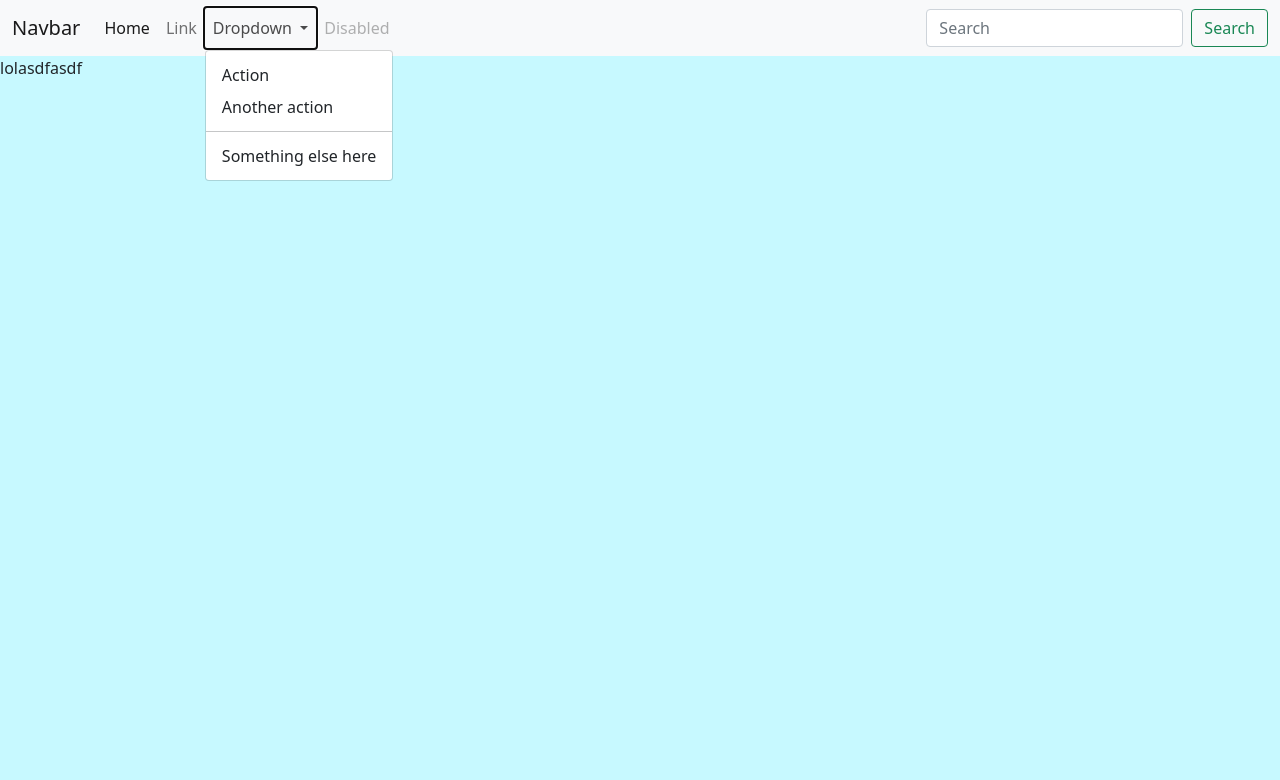
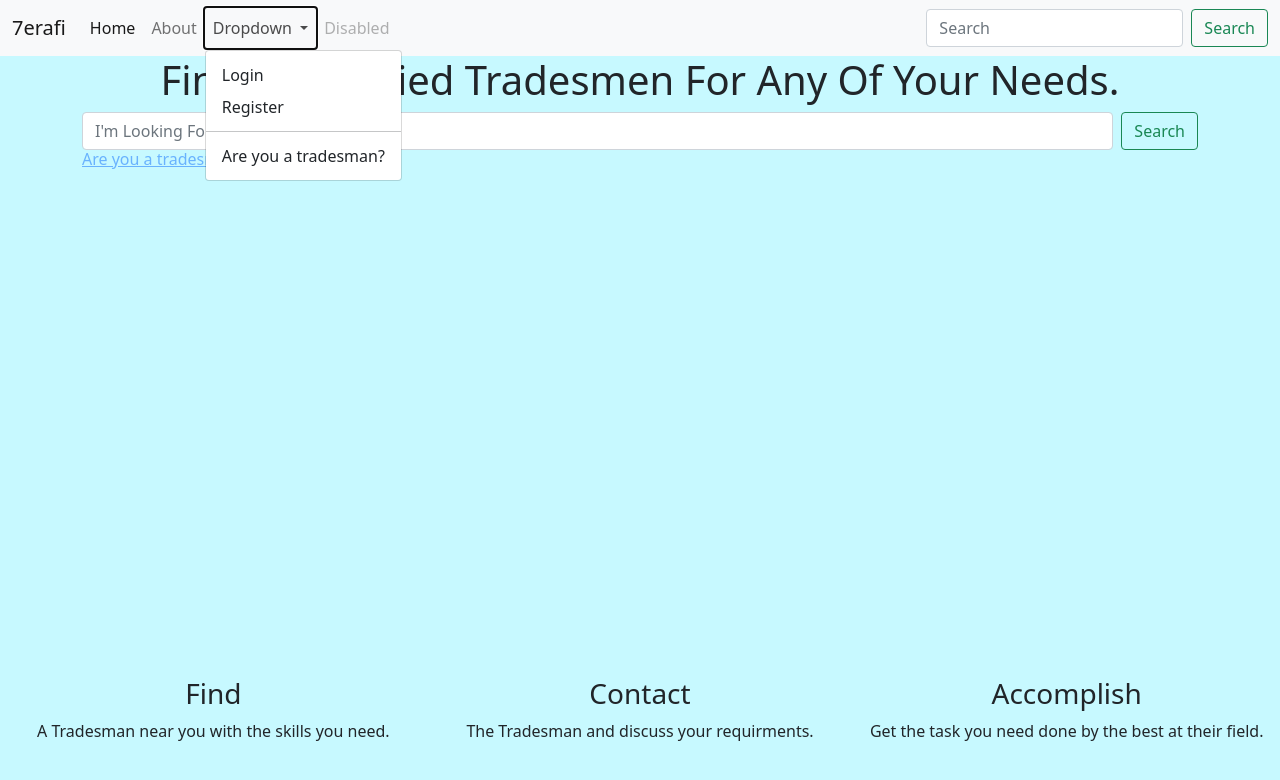
Before and after one commit to M7mdisk/herafi, a Django app: page / in a window 1280 px wide, after a click on "Dropdown". Shown: the top 780 px of the page. Run offline with Django 3.2, Linux system fonts and the light colour scheme.

Commit message:
Improve home page

```diff
--- a/core/templates/base.html
+++ b/core/templates/base.html
@@ -23,7 +23,7 @@
 <body style="background-color:#c7f9ff">
   <nav class="navbar navbar-expand-lg navbar-light bg-light">
     <div class="container-fluid">
-      <a class="navbar-brand" href="#">Navbar</a>
+      <a class="navbar-brand" href="/">7erafi</a>
       <button class="navbar-toggler" type="button" data-bs-toggle="collapse" data-bs-target="#navbarSupportedContent"
         aria-controls="navbarSupportedContent" aria-expanded="false" aria-label="Toggle navigation">
         <span class="navbar-toggler-icon"></span>
@@ -31,10 +31,10 @@
       <div class="collapse navbar-collapse" id="navbarSupportedContent">
         <ul class="navbar-nav me-auto mb-2 mb-lg-0">
           <li class="nav-item">
-            <a class="nav-link active" aria-current="page" href="#">Home</a>
+            <a class="nav-link active" aria-current="page" href="/">Home</a>
           </li>
           <li class="nav-item">
-            <a class="nav-link" href="#">Link</a>
+            <a class="nav-link" href="/about/">About</a>
           </li>
           <li class="nav-item dropdown">
             <a class="nav-link dropdown-toggle" href="#" id="navbarDropdown" role="button" data-bs-toggle="dropdown"
@@ -42,12 +42,12 @@
               Dropdown
             </a>
             <ul class="dropdown-menu" aria-labelledby="navbarDropdown">
-              <li><a class="dropdown-item" href="#">Action</a></li>
-              <li><a class="dropdown-item" href="#">Another action</a></li>
+              <li><a class="dropdown-item" href="/login/">Login</a></li>
+              <li><a class="dropdown-item" href="/register/">Register</a></li>
               <li>
                 <hr class="dropdown-divider">
               </li>
-              <li><a class="dropdown-item" href="#">Something else here</a></li>
+              <li><a class="dropdown-item" href="#">Are you a tradesman?</a></li>
             </ul>
           </li>
           <li class="nav-item">
--- a/core/templates/home.html
+++ b/core/templates/home.html
@@ -3,8 +3,43 @@
 {% block title %}
 7erafi-HomePage
 {%endblock%}
+
 {% block content %}
-<div>
-    lolasdfasdf
+<div class="container-fluid">
+    <h1 style="text-align: center;">Find a Qualified Tradesmen
+        For Any Of Your Needs.
+    </h1>
+    <div class="container">
+        <form class="d-flex">
+            <input class="form-control me-2" type="search" placeholder="I'm Looking For.." aria-label="Search">
+            <button class="btn btn-outline-success" type="submit">Search</button>
+        </form>
+        <div>
+            <h6 style="opacity: 50%; "><a href="#">Are you a tradesman?</a></h6>
+        </div>
+    </div>
+
+    <div class="row">
+        <div class="col-lg" style="margin-top: 500px; text-align: center;">
+            <h3>Find</h3>
+            <p style="text-align: center;">A Tradesman near you with
+                the skills you need.
+            </p>
+        </div>
+        <div class="col-lg" style="margin-top: 500px; text-align: center;">
+            <h3>Contact</h3>
+            <p>
+                The Tradesman and discuss
+                your requirments.
+            </p>
+        </div>
+        <div class="col-lg" style="margin-top: 500px; text-align: center;">
+            <h3>Accomplish</h3>
+            <p>
+                Get the task you need done by
+                the best at their field.
+            </p>
+        </div>
+    </div>
 </div>
 {% endblock %}
--- a/core/views.py
+++ b/core/views.py
@@ -11,7 +11,6 @@ def index(request):
 
 def home(request):
     return render(request, 'home.html')
-    # return HttpResponse("<h1>Home</h1>")
 
 def about(request):
     return render(request, 'about.html')
```
Also changed, not shown: core/templates/about.html (+3 -33 lines), core/templates/login.html (+3 -36 lines), core/templates/register.html (+3 -36 lines).
